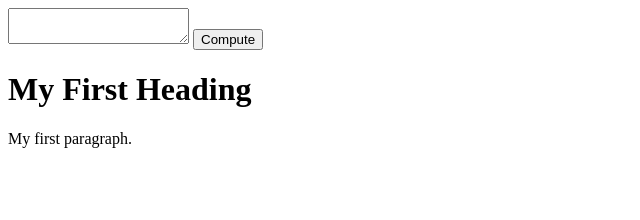
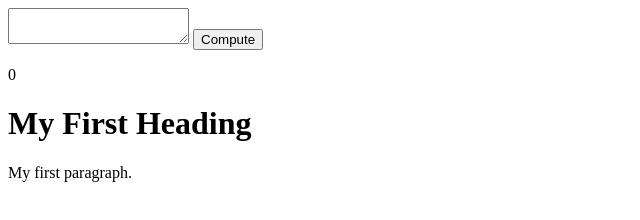
Before and after one commit to rafnak1/rafnak1.github.io, a plain HTML site: page index.html in a window 1280 px wide. Shown: the whole page, without its empty margins (0-640 px from the left). Drawn offline with Linux system fonts and the light colour scheme.

Commit message:
actual fix

```diff
--- a/a.js
+++ b/a.js
@@ -2,6 +2,6 @@ count = () => {
     input = document.getElementById("input");
     c = input.value.length;
     result = document.getElementById("result");
-    // result.firstChild.remove()
+    result.firstChild.remove()
     result.appendChild(document.createTextNode(c));
 }
--- a/index.html
+++ b/index.html
@@ -12,7 +12,7 @@
 
     <button onclick="count()">Compute</button>
 
-    <p id="result"></p>
+    <p id="result">0</p>
 
     <h1>My First Heading</h1>
     <p>My first paragraph.</p>
```
